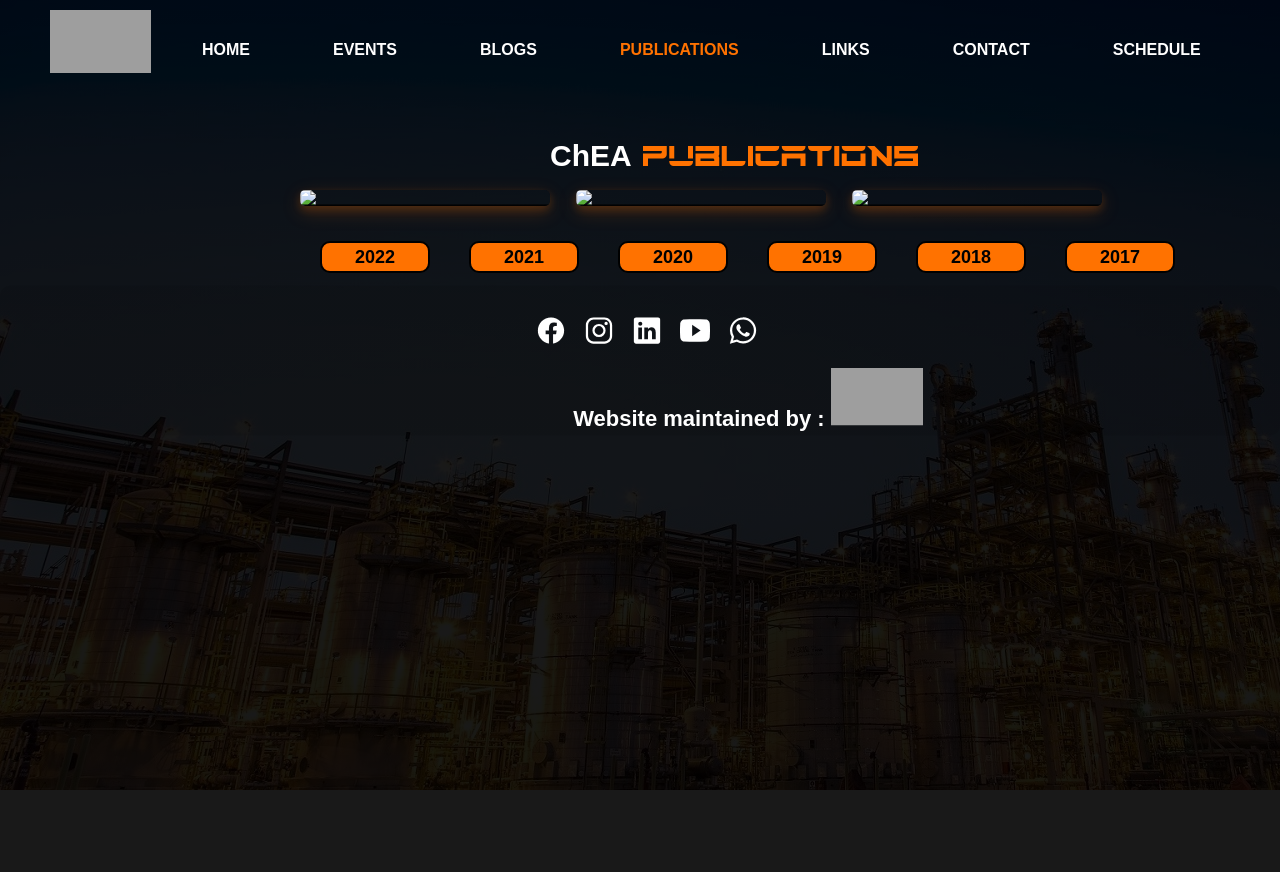
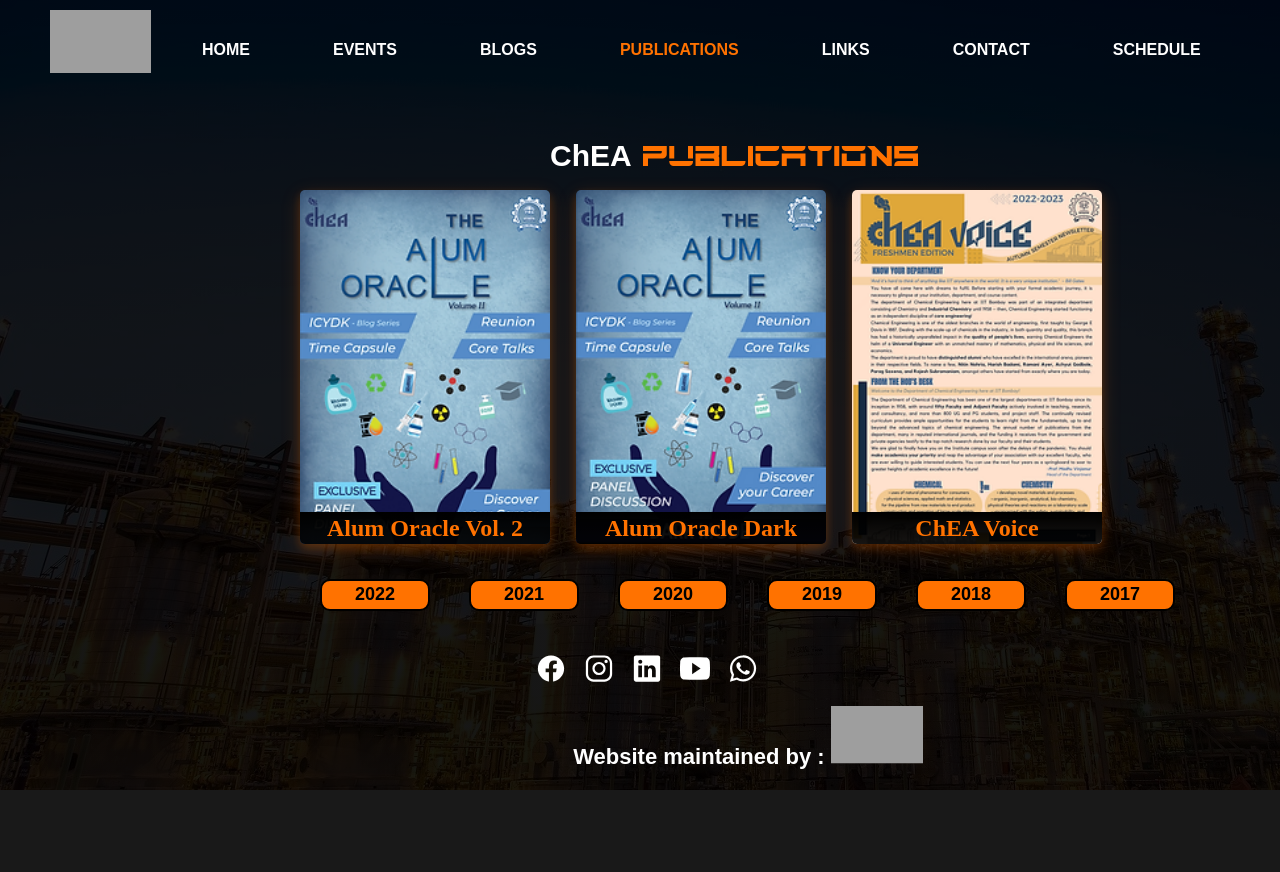
Before and after one commit to amritraj1312/webcheaiitb.github.io, a plain HTML site: page publications.html in a window 1280 px wide. Shown: the top 872 px of the page. Drawn offline with nearby package versions, Linux system fonts and the light colour scheme; grey boxes are pictures that could not be loaded.

Commit message:
Update publications.html

```diff
--- a/publications.html
+++ b/publications.html
@@ -36,7 +36,7 @@
                 <h2>ChEA<span> PUBLICATIONS</span></h2>
                 <div class="event-container">
                     <div class="events-box">
-                        <img src="images/image21.webp">
+                        <img src="image21.webp">
                         <div class="events-layer">
                             <h4>Alum Oracle Vol. 2</h4>
                             <p>It is rightly said that the 3rd year summer intern proves to be a career-defining one. Preparations for the same begin at the end of the 2nd year itself. We are grateful to our seniors, who have shared their preparation stories and experiences through numerous articles.</p>
@@ -44,7 +44,7 @@
                         </div>
                     </div>
                     <div class="events-box">
-                        <img src="images/image22.webp">
+                        <img src="image22.webp">
                         <div class="events-layer">
                             <h4>Alum Oracle Dark</h4>
                             <p>Every year, the final year students appear for the placements to begin a new phase of their lives after completing their education. Since it is the first time students appear for the placement season, they are bound to get nervous since placement is indeed a career-defining step</p>
@@ -52,7 +52,7 @@
                         </div>
                     </div>
                     <div class="events-box">
-                        <img src="images/image23.webp">
+                        <img src="image23.webp">
                         <div class="events-layer">
                             <h4>ChEA Voice</h4>
                             <p>Internera is a special blog series to introduce second-year undergraduates to the world of internships. The third-year B.Tech students have curated articles sharing their experiences of the 2nd-year winter and summer interns. The prime focus is on the apping process and its challenges</p>
```
